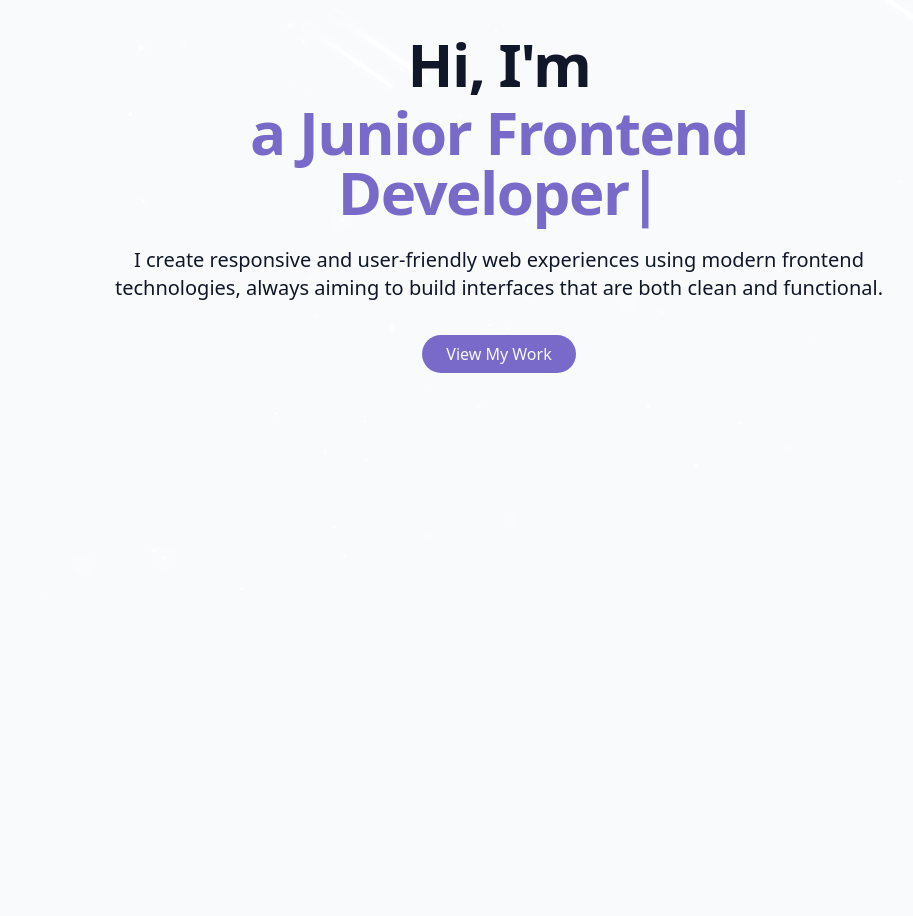
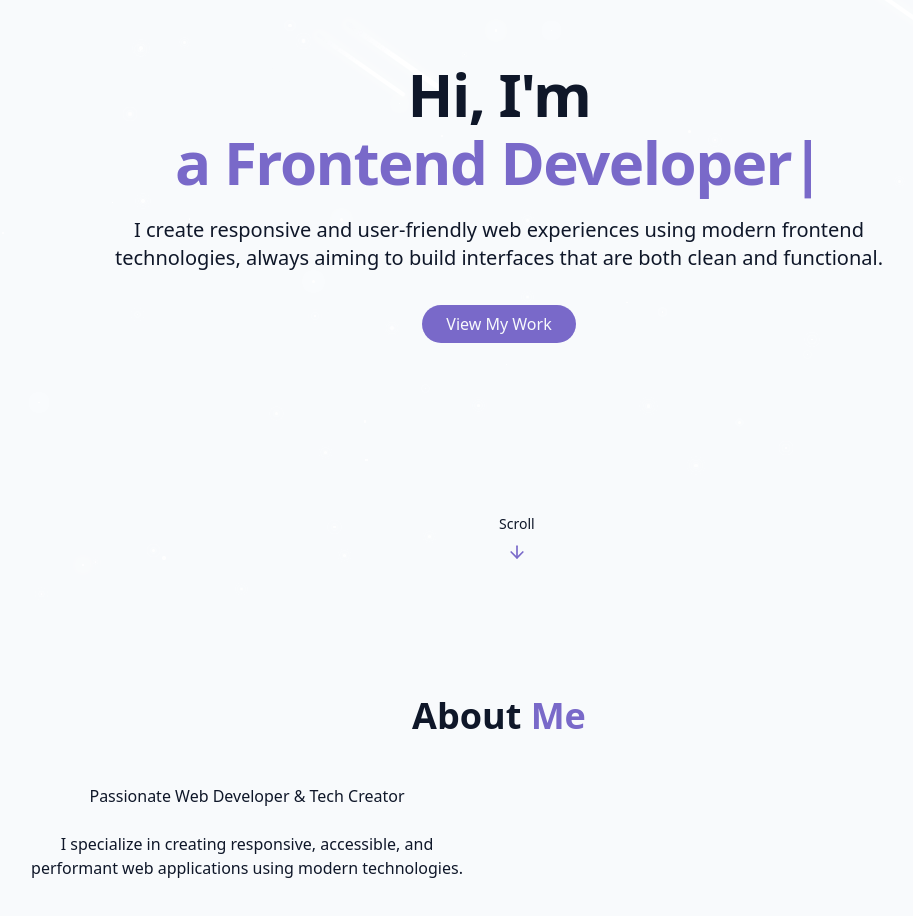
Before and after one commit to MustafaGaber1/My_Portfolio, a React (Vite) app: page / in a window 1280 px wide. Shown: the part 200-1116 px from the top of the page, without its empty margins (141-1054 px from the left). Before the commit the page ends 800 px from the top, so only its background shows below. Built offline with nearby package versions, Linux system fonts and the light colour scheme.

Commit message:
now dark mode works without flickring

```diff
--- a/index.html
+++ b/index.html
@@ -1,10 +1,23 @@
 <!DOCTYPE html>
 <html lang="en">
+  <script>
+    (function () {
+      const theme = localStorage.getItem("theme");
+      if (
+        theme === "dark" ||
+        (!theme && window.matchMedia("(prefers-color-scheme: dark)").matches)
+      ) {
+        document.documentElement.classList.add("dark");
+      } else {
+        document.documentElement.classList.remove("dark");
+      }
+    })();
+  </script>
   <head>
     <meta charset="UTF-8" />
-    <link rel="icon" type="image/svg+xml" href="/vite.svg" />
+    <link rel="icon" type="" href="" />
     <meta name="viewport" content="width=device-width, initial-scale=1.0" />
-    <title>Vite + React</title>
+    <title>Mustafa Portfolio</title>
   </head>
   <body>
     <div id="root"></div>
--- /dev/null
+++ b/src/components/AboutSection.jsx
@@ -0,0 +1,24 @@
+const AboutSection = () => {
+  return (
+    <section id="about" className="py-24 px-4 relative">
+      <div className="container mx-auto max-w-5xl">
+        <h2 className="text-3xl md:text-4xl font-bold mb-12 text-center">
+          About <span className="text-primary">Me</span>
+        </h2>
+        <div className="grid grid-cols-1 md:grid-cols-2 gap-12 items-center">
+          <div className="space-y-6">
+            <h3>Passionate Web Developer & Tech Creator</h3>
+            <p>
+              I specialize in creating responsive, accessible, and performant
+              web applications using modern technologies.
+            </p>
+          </div>
+
+          <div></div>
+        </div>
+      </div>
+    </section>
+  );
+};
+
+export default AboutSection;
--- a/src/components/HeroSection.jsx
+++ b/src/components/HeroSection.jsx
@@ -1,4 +1,5 @@
 import { motion } from "framer-motion";
+import { ArrowDown } from "lucide-react";
 import { ReactTyped } from "react-typed";
 
 const HeroSection = () => {
@@ -20,7 +21,7 @@ const HeroSection = () => {
             </span>
             <span className="text-primary">
               <ReactTyped
-                strings={["Mustafa Gaber", "a Junior Frontend Developer"]}
+                strings={["Mustafa Gaber", "a Frontend Developer"]}
                 typeSpeed={80}
                 backSpeed={40}
                 loop
@@ -39,6 +40,11 @@ const HeroSection = () => {
           </div>
         </motion.div>
       </div>
+
+      <div className="absolute bottom-8 left-1/2 transform-translate-x-1/2 flex flex-col items-center animate-bounce">
+        <span className="text-sm text-muted-foreground mb-2">Scroll</span>
+        <ArrowDown className="h-5 w-5 text-primary" />
+      </div>
     </section>
   );
 };
--- a/src/components/StartBackground.jsx
+++ b/src/components/StarBackground.jsx
@@ -1,6 +1,9 @@
-import { useState, useEffect } from "react";
+import { useEffect, useState } from "react";
 
-const StartBackground = () => {
+// id, size, x, y, opacity, animationDuration
+// id, size, x, y, delay, animationDuration
+
+export const StarBackground = () => {
   const [stars, setStars] = useState([]);
   const [meteors, setMeteors] = useState([]);
 
@@ -18,7 +21,9 @@ const StartBackground = () => {
   }, []);
 
   const generateStars = () => {
-    const numberOfStars = Math.floor((window.innerWidth * innerHeight) / 10000);
+    const numberOfStars = Math.floor(
+      (window.innerWidth * window.innerHeight) / 10000
+    );
 
     const newStars = [];
 
@@ -32,12 +37,12 @@ const StartBackground = () => {
         animationDuration: Math.random() * 4 + 2,
       });
     }
+
     setStars(newStars);
   };
 
   const generateMeteors = () => {
     const numberOfMeteors = 4;
-
     const newMeteors = [];
 
     for (let i = 0; i < numberOfMeteors; i++) {
@@ -50,6 +55,7 @@ const StartBackground = () => {
         animationDuration: Math.random() * 3 + 3,
       });
     }
+
     setMeteors(newMeteors);
   };
 
@@ -87,5 +93,3 @@ const StartBackground = () => {
     </div>
   );
 };
-
-export default StartBackground;
--- a/src/components/ThemeToggle.jsx
+++ b/src/components/ThemeToggle.jsx
@@ -2,18 +2,13 @@ import { Moon, Sun } from "lucide-react";
 import { useState, useEffect } from "react";
 import { cn } from "../lib/utils";
 
-const ThemeToggle = () => {
+export const ThemeToggle = () => {
   const [isDarkMode, setIsDarkMode] = useState(false);
 
   useEffect(() => {
-    const storedTheme = localStorage.getItem("theme");
-    if (storedTheme === "dark") {
-      setIsDarkMode(true);
-      document.documentElement.classList.add("dark");
-    } else {
-      localStorage.setItem("theme", "light");
-      setIsDarkMode(false);
-    }
+    // Sync with whatever was applied in index.html
+    const currentTheme = document.documentElement.classList.contains("dark");
+    setIsDarkMode(currentTheme);
   }, []);
 
   const toggleTheme = () => {
@@ -44,5 +39,3 @@ const ThemeToggle = () => {
     </button>
   );
 };
-
-export default ThemeToggle;
--- a/src/pages/Home.jsx
+++ b/src/pages/Home.jsx
@@ -1,16 +1,17 @@
-import ThemeToggle from "../components/ThemeToggle";
-import StartBackground from "../components/StartBackground";
+import { ThemeToggle } from "../components/ThemeToggle";
+import { StarBackground } from "../components/StarBackground";
 import Navbar from "../components/Navbar";
 import HeroSection from "../components/HeroSection";
+import AboutSection from "../components/AboutSection";
 const Home = () => {
   return (
     <div className="min-h-screen bg-background text-foreground overflow-x-hidden">
       <ThemeToggle />
-      <StartBackground />
+      <StarBackground />
       <Navbar />
-
       <main>
         <HeroSection />
+        <AboutSection />
       </main>
     </div>
   );
```
